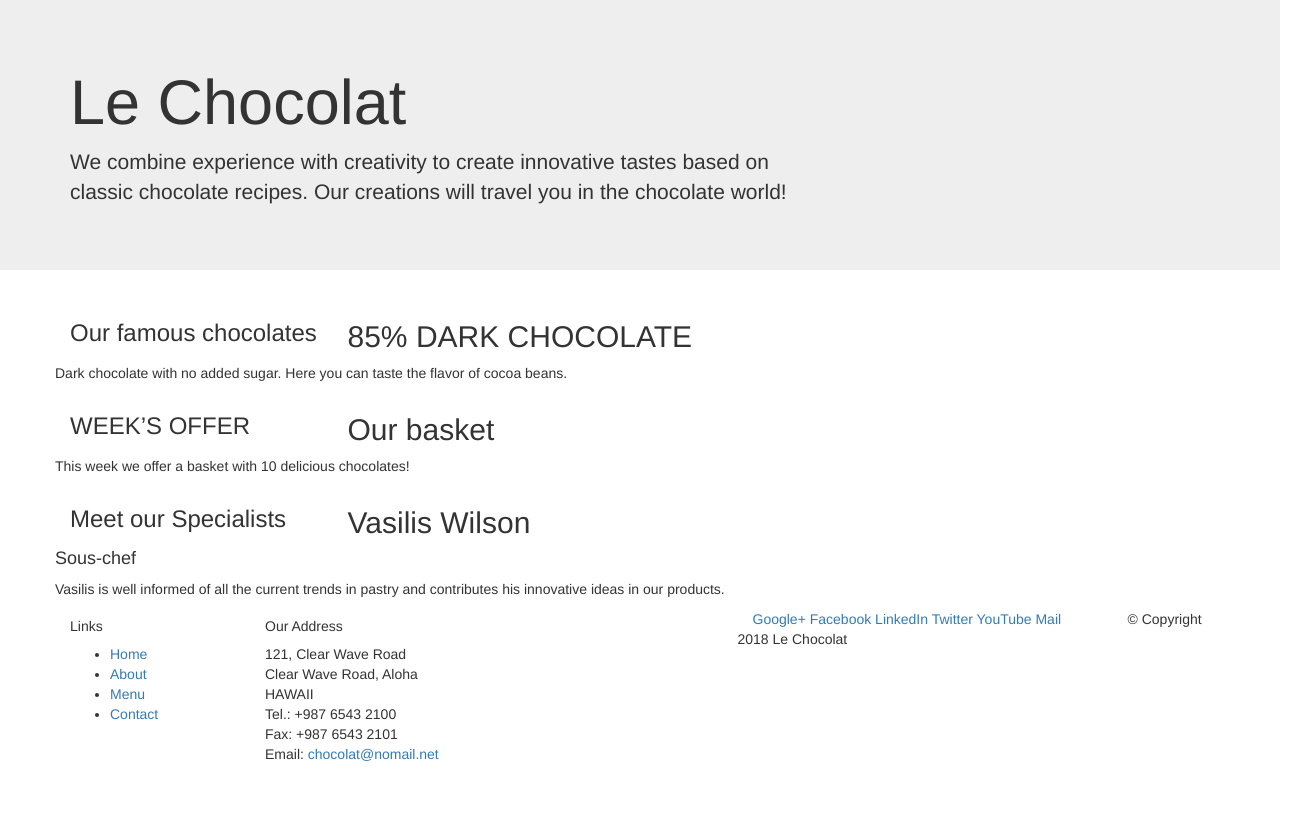
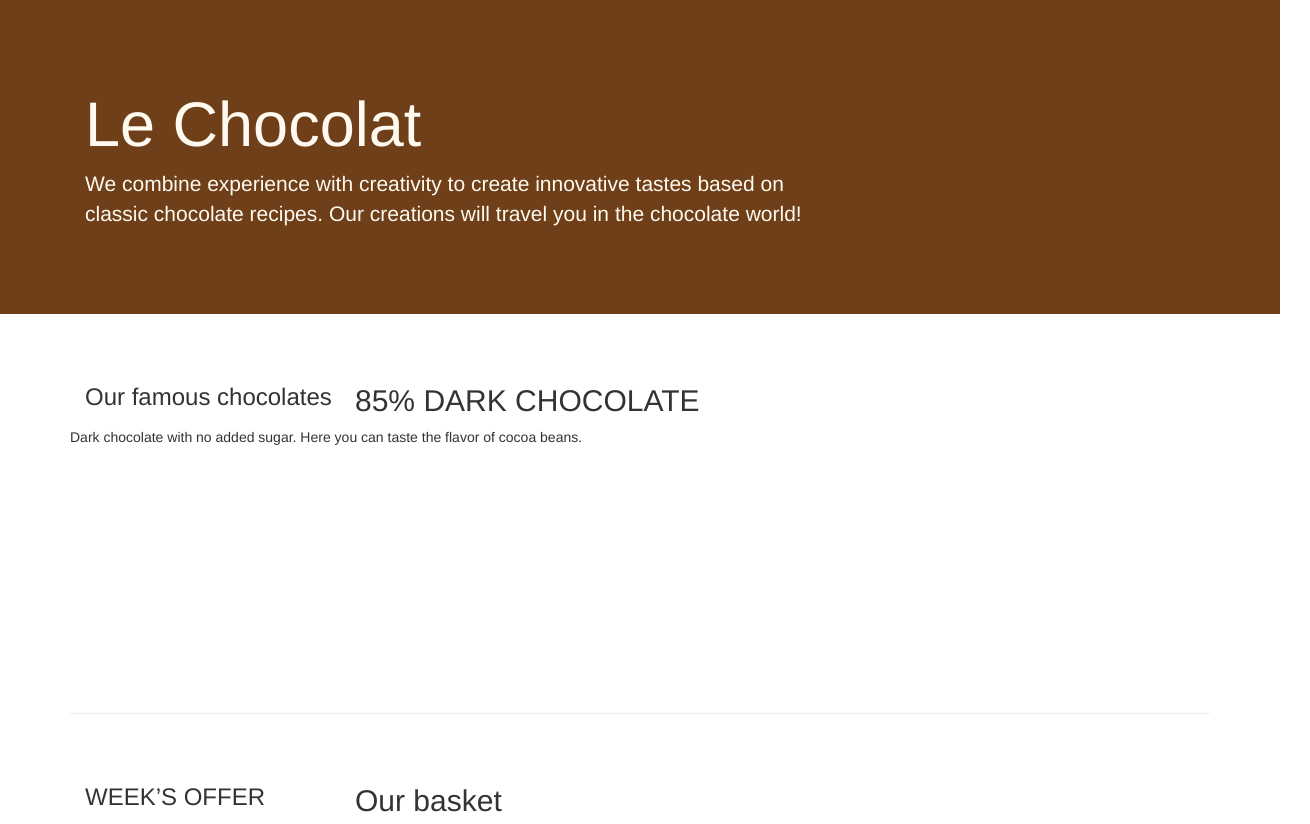
Before and after one commit to vasilis-smiris/leChocolat, a plain HTML site: page index.html in a window 1280 px wide. Shown: the top 824 px of the page, 1310 px wide, since content can reach past the window. Before the commit the page ends 800 px from the top, so only its background shows below. Drawn offline with nearby package versions, Linux system fonts and the light colour scheme.

Commit message:
2nd commit

```diff
--- /dev/null
+++ b/css/styles.css
@@ -0,0 +1,26 @@
+.row-header{
+    margin:0px auto;
+    padding:0px;
+}
+.row-content {
+    margin:0px auto;
+    padding: 50px 0px 50px 0px;
+    border-bottom: 1px ridge;
+    min-height:400px;
+}
+.footer{
+    background-color: #dbb08d;
+    margin:0px auto;
+    padding: 20px 0px 20px 0px;
+}
+.jumbotron{
+    padding:70px 30px 70px 30px;
+    margin:0px auto;
+    background: #6E3F19;
+    color:floralwhite;
+}
+address{
+    font: size 80%;
+    margin:0px;
+    color:#0f0f0f;
+}
--- a/index.html
+++ b/index.html
@@ -9,13 +9,14 @@
     <meta http-equiv="x-ua-compatible" content="ie=edge">
     <!-- Bootstrap CSS -->
     <link rel="stylesheet" href="node_modules/bootstrap/dist/css/bootstrap.min.css">
+    <link rel="stylesheet" href="css/styles.css">
 </head>
 
 <body>
 
     <header class="jumbotron">
         <div class="container">
-            <div class="row">
+            <div class="row row-header">
                 <div class="col-12 col-sm-8">
                     <h1>Le Chocolat</h1>
                     <p>We combine experience with creativity to create innovative tastes based on classic chocolate recipes. Our creations will travel you in the chocolate world!</p>
@@ -27,7 +28,7 @@
     </header>
 
     <div class="container">
-        <div class="row">
+        <div class="row row-content align-items-center">
             <div class="col-sm-4 col-md-3">
                 <h3>Our famous chocolates</h3>
             </div>
@@ -38,7 +39,7 @@
         </div>
 
 
-        <div class="row">
+        <div class="row row-content align-items-center">
             <div class="col-sm-4 col-md-3">
                 <h3>WEEK’S OFFER</h3>
             </div>
@@ -48,7 +49,7 @@
             </div>
         </div>
 
-        <div class="row">
+        <div class="row row-content align-items-center">
             <div class="col-sm-4 col-md-3">
                 <h3>Meet our  Specialists</h3>
             </div>
@@ -60,12 +61,12 @@
         </div>
     </div>
 
-    <footer class="container">
+    <footer class="footer">
         <div class="row">
             <div>
                 <div class="col-5 offset-1 col-sm-2">
                     <h5>Links</h5>
-                    <ul>
+                    <ul class="list-unstyled">
                         <li><a href="#">Home</a></li>
                         <li><a href="#">About</a></li>
                         <li><a href="#">Menu</a></li>
@@ -83,7 +84,7 @@
                         Email: <a href="mailto:chocolat@nomail.net">chocolat@nomail.net</a>
 		           </address>
                 </div>
-                <div class="col col-sm-4">
+                <div class="col col-sm-4 align-self-center" style="text-align:center">
                     <div class="col-auto">
                         <a href="http://google.com/+">Google+</a>
                         <a href="http://www.facebook.com/profile.php?id=">Facebook</a>
@@ -94,8 +95,8 @@
                     </div>
                 </div>
            </div>
-           <div>
-                <div>
+           <div class="row justify-content-center">
+                <div class="col-auto">
                     <p> &copy; Copyright 2018 Le Chocolat</p>
                 </div>
            </div>
```
